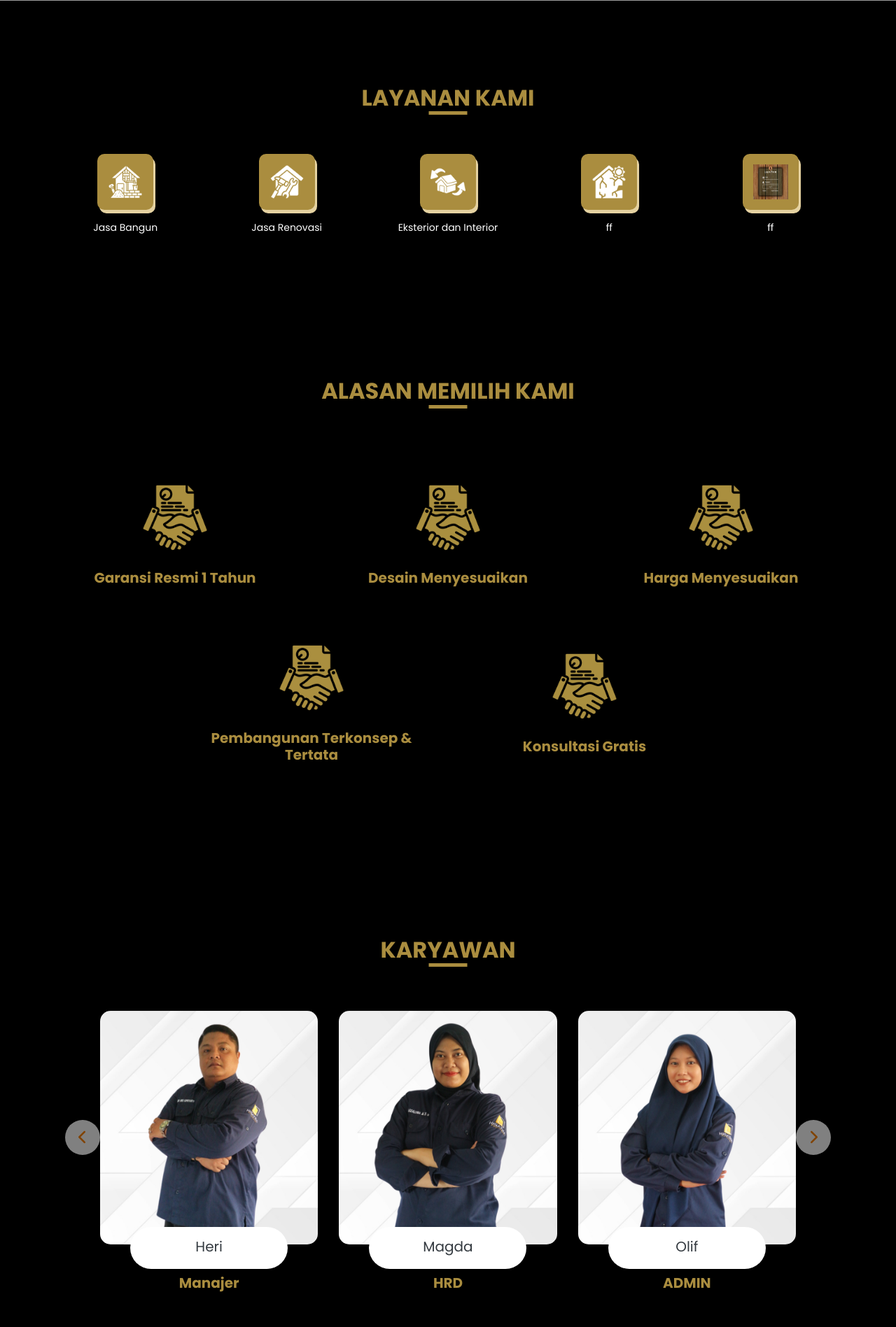
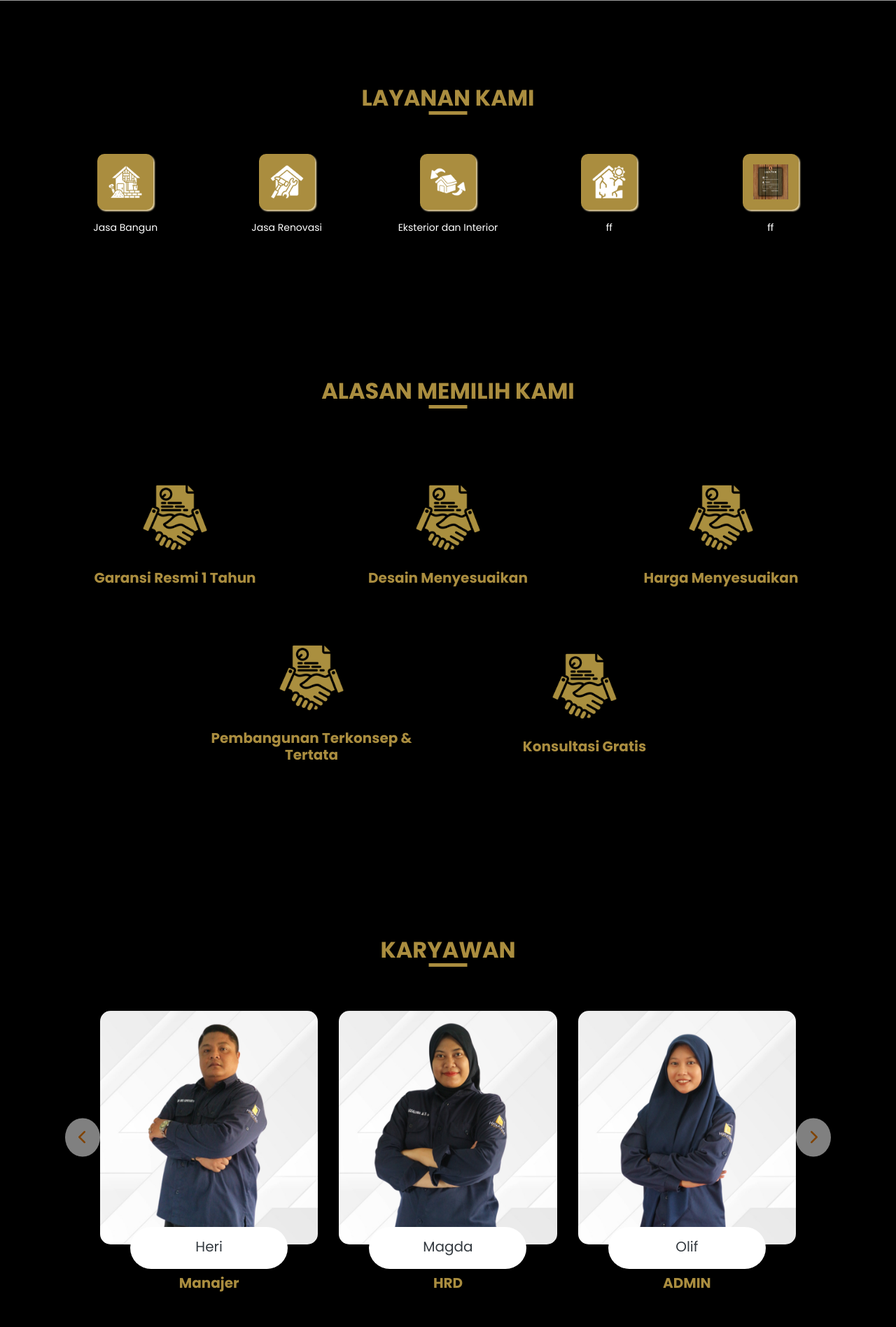
Before and after one commit to izzul031/higatraproperty, a PHP site: page / in a window 1280 px wide. Shown: the part 799-2696 px from the top of the page at 70% size. Run offline with PHP 8.4, Linux system fonts and the light colour scheme; data comes from the database, SQL or seed files in the repository; some libraries are stand-ins or nearby versions; grey boxes are pictures that could not be loaded.

Commit message:
update style css

```diff
--- a/css/style.css
+++ b/css/style.css
@@ -138,7 +138,7 @@ body {
   /* Ganti dengan warna latar yang diinginkan */
   border-radius: 50%;
   width: 50px;
-  height: 50px;
+  height: 55px;
   display: flex;
   align-items: center;
   justify-content: center;
@@ -1247,7 +1247,7 @@ a:focus {
   justify-content: center;
   align-items: center;
   margin: 0 auto 15px;
-    box-shadow: 3px 5px 0px #E5D2A1;
+    box-shadow: 2px 2px 2px #E5D2A1;
 }
 
 .service-icon img {
```
